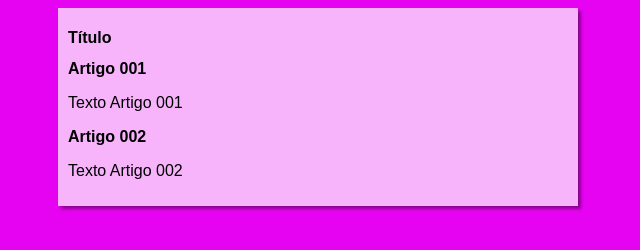
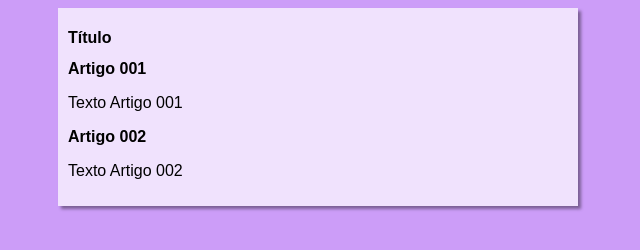
Before and after one commit to Everton-D-Alves/projeto-site, a plain HTML site: page index.html in a window 1280 px wide. Shown: the whole page, without its empty margins (322-962 px from the left). Drawn offline with Linux system fonts and the light colour scheme.

Commit message:
Mudei  a cor de fundo.

```diff
--- a/estilo.css
+++ b/estilo.css
@@ -4,7 +4,7 @@
     font-size: 16px;
 }
 body{
-    background-color: rgb(230, 3, 241);
+    background-color: rgb(204, 157, 248);
 }
 main{
     background-color: rgba(255, 255, 255, 0.7);
```
